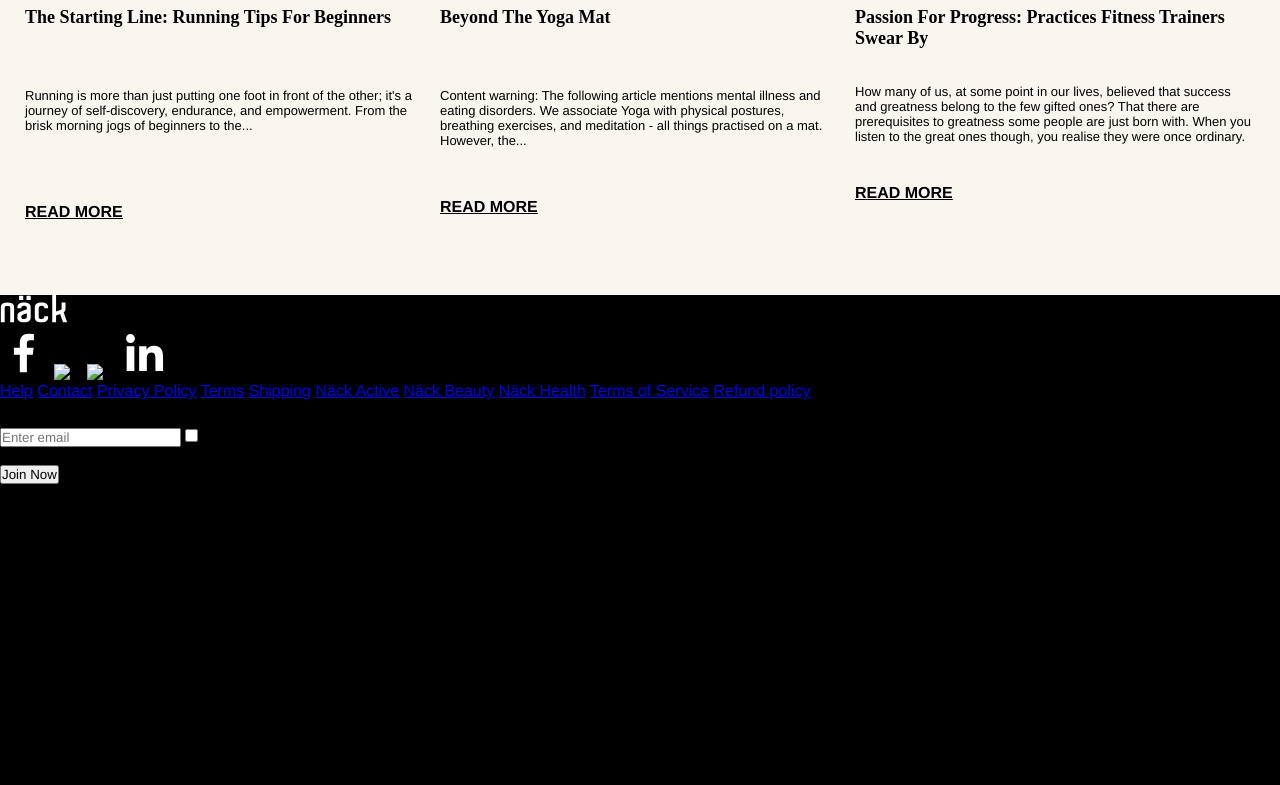
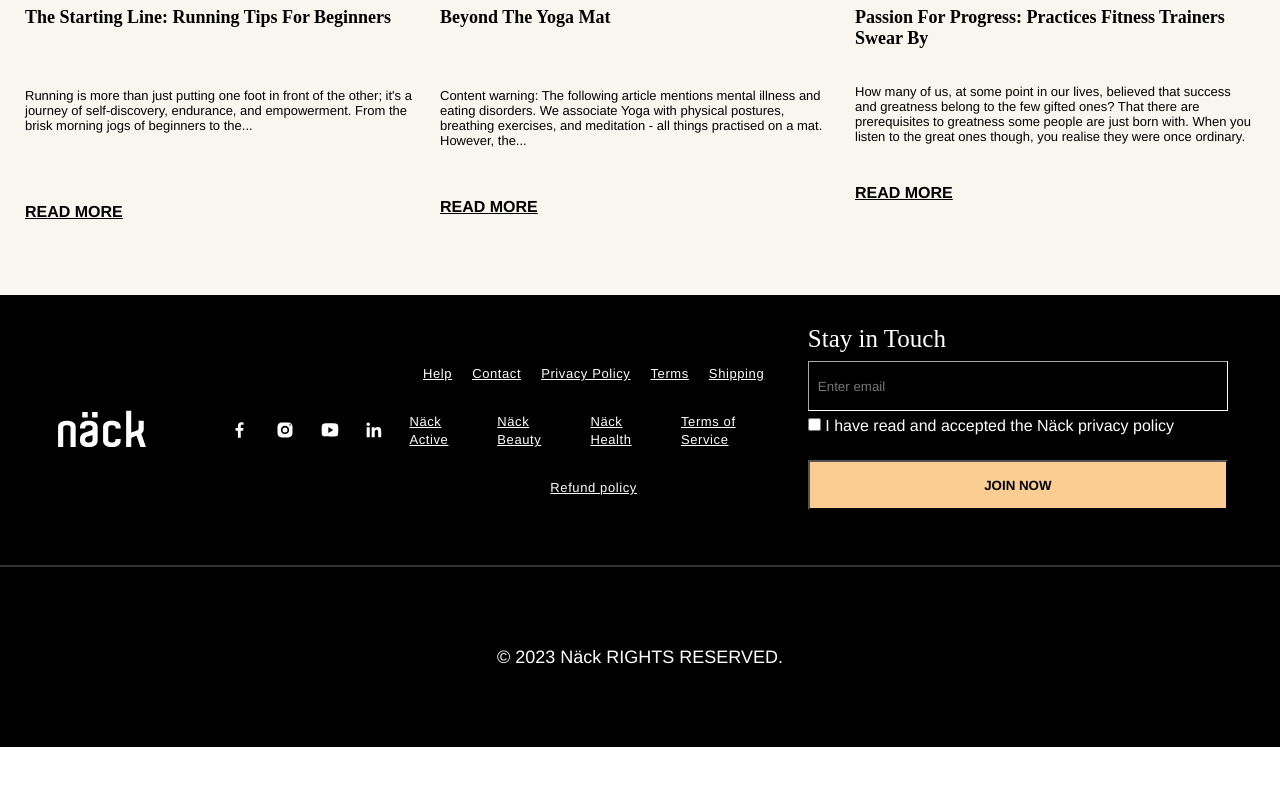
Before and after one commit to Saif-09/nackLifeClone, a plain HTML site: page index.html in a window 1280 px wide. Shown: the part 4634-5419 px from the top of the page. After the commit the page ends 5381 px from the top, so only its background shows below. Drawn offline with Linux system fonts and the light colour scheme.

Commit message:
footer completed

```diff
--- a/index.html
+++ b/index.html
@@ -223,31 +223,65 @@
                 <img src="./assets/nack.svg" alt="logo">
             </div>
             <div class="social-icons">
-                 <img style="width: 50px;" src="./assets/facebook.svg" alt="fb">
-                 <img style="width: 50px;" src="./assets/instagram.svg" alt="ig">
-                 <img style="width: 50px;" src="./assets/yt.svg" alt="yt">
-                 <img style="width: 50px;" src="./assets/linkedin.svg" alt="ln">
+                 <img style="width: 20px;" src="./assets/facebook.svg" alt="fb">
+                 <img style="width: 20px;" src="./assets/icons8-instagram.svg" alt="ig">
+                 <img style="width: 20px;" src="./assets/icons8-youtube1.svg" alt="yt">
+                 <img style="width: 20px;" src="./assets/linkedin.svg" alt="ln">
             </div>
             <div class="list">
+                <div class="line-1">
+                <div class="link-div">
                     <a href="#">Help</a>
+                </div>
+                <div class="link-div">
                     <a href="#">Contact</a>
+                </div>
+                <div class="link-div">
                     <a href="#">Privacy Policy</a>
+                </div>
+                <div class="link-div">
                     <a href="#">Terms</a>
+                </div>
+
+
+                <div class="link-div">
                     <a href="#">Shipping</a>
+                </div>
+            </div>
+            <div class="line-2">
+                <div class="link-div">
                     <a href="#">Näck Active</a>
+                </div>
+                <div class="link-div">
                     <a href="#">Näck Beauty</a>
+                </div>
+                <div class="link-div">
                     <a href="#">Näck Health</a>
+                </div>
+
+
+                <div class="link-div">
                     <a href="#">Terms of Service</a>
+                </div>
+            </div>
+            <div class="line-3">
+                <div class="link-div">
                     <a href="#">Refund policy</a>
+                </div>
+            </div>
+
             </div>
             <div class="contact-form">
                 <h2>Stay in Touch</h2>
-                <input type="email" placeholder="Enter email">
-                <input type="checkbox" name="check">
-                <p>I have read and accepted the Näck privacy policy</p>
+                <input class="input-box" type="email" placeholder="Enter email">
+                <div class="checkbox">
+                <input class="check" type="checkbox" name="check">
+                <span>I have read and accepted the Näck privacy policy</span>
+            </div>
                 <button>Join Now</button>
             </div>
         </div>
+        <hr>
         <div class="footer-down">
             <p>© 2023 Näck RIGHTS RESERVED.</p>
         </div>
--- a/style.css
+++ b/style.css
@@ -620,13 +620,134 @@ section .content .slider-button:hover{
 
 footer{
     width: 100vw;
-    background-color: #000;
-    height: 600px;
+    /* background-color: #000; */
+    /* height: 600px; */
+    display: flex;
+    flex-direction: column;
+    /* justify-content: center;
+    align-items: center; */
 }
 footer .nack-logo img{
-    width: 68px;
+    width: 90px;
 }
 
+footer .footer-down{
+    background-color:#000 ;
+    width: 100vw;
+    height: 180px;
+    color: #fff;
+    display: flex;
+    justify-content: center;
+    align-items: center;
+    font-weight: 300;
+    bottom: 0;
+    font-size: 18px;
+}
+footer .footer-upper{
+    background-color:#000 ;
+    height: 270px;
+    display: flex;
+    width: 100vw;
+    /* gap: 20px; */
+}
+footer .footer-upper .nack-logo{
+    background-color: #000;
+    width: 250px;
+    display: flex;
+    justify-content: center;
+
+}
+
+footer .footer-upper .social-icons{
+    background-color: #000;
+    width: 250px;
+    display: flex;
+    justify-content: space-evenly;
+}
+footer .footer-upper .list{
+    background-color: #000;
+    /* color: #fff; */
+    width: 450px;
+    display: flex;
+    flex-direction: column;
+    /* justify-content: space-around; */
+    justify-content: center;
+    gap: 30px;
+    flex-wrap: wrap;
+    align-items: center;
+
+}
+footer .footer-upper .list a{
+    color: #fff;
+    font-size: 13px;
+    letter-spacing: .6px;
+}
+footer .footer-upper .list .line-1{
+    display: flex;
+    justify-content: space-evenly;
+    gap: 20px;
+}
+footer .footer-upper .list .line-2{
+    display: flex;
+    justify-content: space-evenly;
+    gap: 20px;
+}
+
+footer .footer-upper .contact-form{
+    background-color: #000;
+    color: #fff;
+    width: 600px;
+    padding: 30px;
+    display: flex;
+    flex-direction: column;
+    justify-content: baseline;
+    /* align-items: center; */
+
+}
+
+footer .footer-upper .contact-form h2{
+    font-family: ApercuPro-Light;
+    font-weight: 400;
+    font-size: 25px;
+}
+footer .footer-upper .contact-form .input-box{
+    width: 420px;
+    height: 50px;
+    background-color: #000;
+    border-color: #fff;
+    border-width: 1px;
+
+
+    outline: none;
+    /* background: transparent;  */
+    padding: 0px 0px 0px 9px;
+    margin-top: 8px;
+}
+
+/* footer .footer-upper .contact-form .check{
+    display: flex;
+    justify-content: flex-start;
+    align-items: flex-start;
+    } */
+
+footer .footer-upper .contact-form .checkbox{
+    margin-top: 6px;
+}
+footer .footer-upper .contact-form button{
+    width: 420px;
+    height: 50px;
+    text-transform: uppercase;
+    background-color: #face93;
+    margin-top: 25px;
+    font-weight: 700;
+}
+
+hr {
+
+    color: #333;
+    height: 1px;
+    border-style: solid;
+}
 
 
 
```
Also changed, not shown: assets/icons8-instagram.svg (added), assets/icons8-youtube.svg (added), assets/icons8-youtube1.svg (added). Lines whose indentation alone changed are shown as unchanged.
